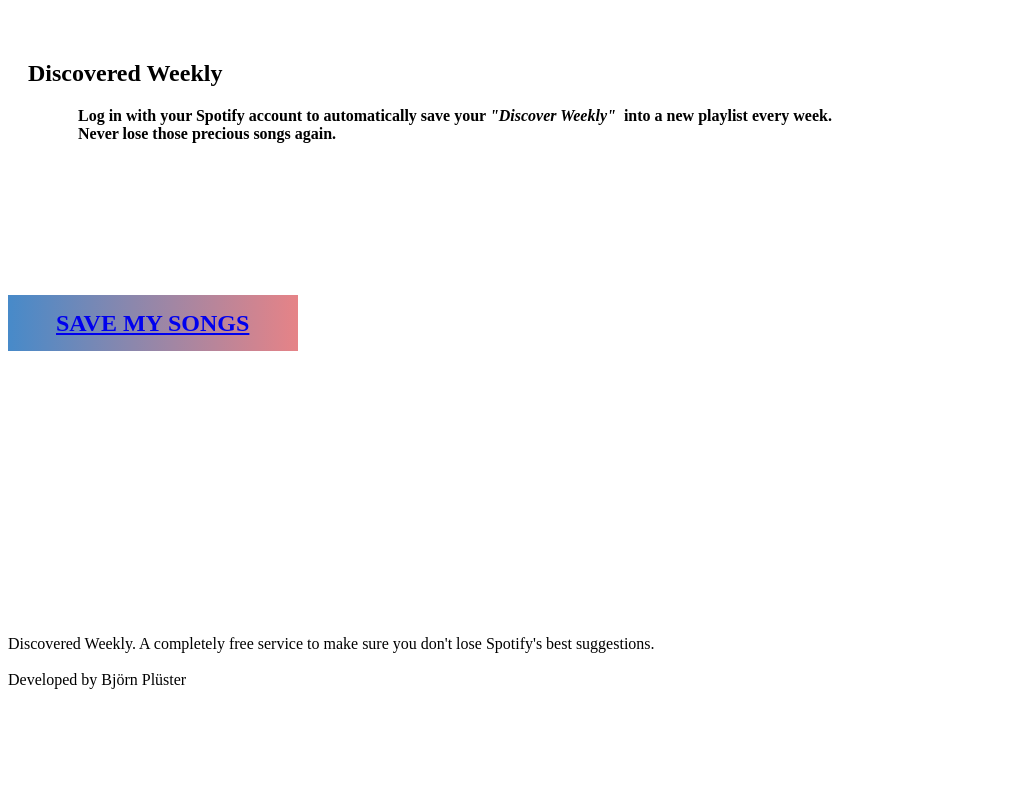
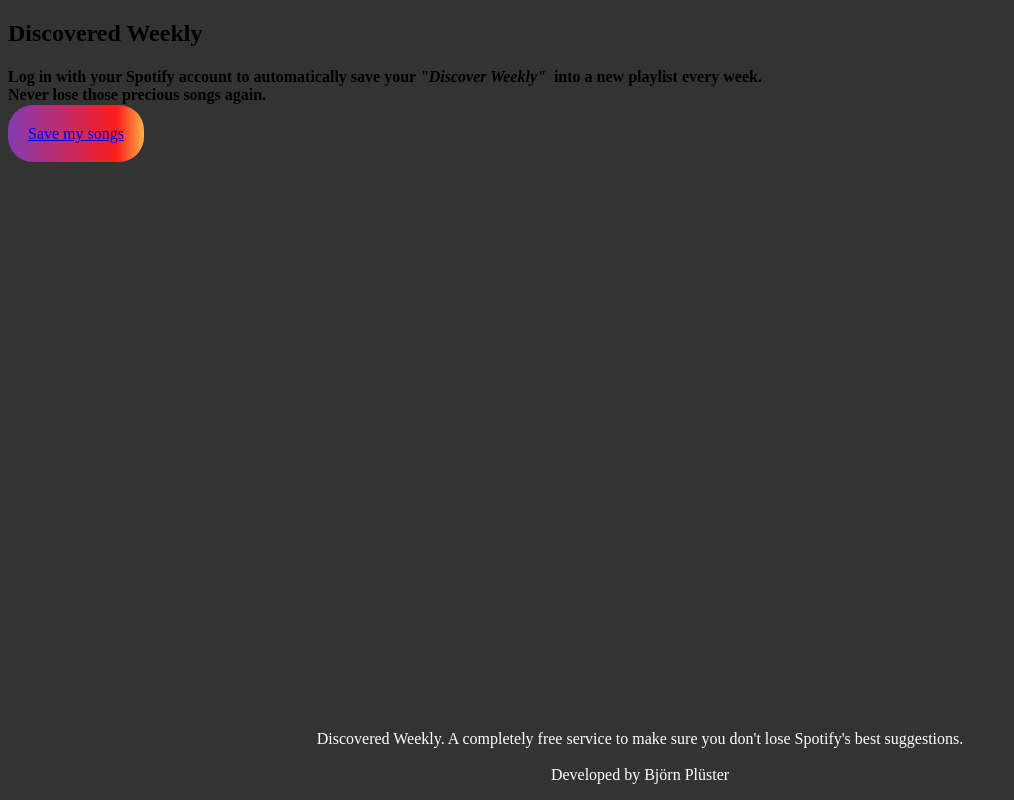
Before and after one commit to bjoernpl/DiscoveredWeekly, a Flask app: page / in a window 1280 px wide. Shown: the whole page, without its empty margins (0-1014 px from the left). Run offline with Flask 2, Linux system fonts and the light colour scheme; some libraries are stand-ins or nearby versions.

Commit message:
added style

```diff
--- a/main.py
+++ b/main.py
@@ -5,9 +5,14 @@
 app = Flask(__name__)
 
 @app.route("/")
-def hello_world():
+def main():
     name = os.environ.get("NAME", "World")
     return render_template("main.html")
 
+@app.route("/login")
+def login():
+    return "You are trying to log in!"
+
+
 if __name__ == "__main__":
     app.run(debug=True, host="0.0.0.0", port=int(os.environ.get("PORT", 8080)))
--- a/static/styles/main.css
+++ b/static/styles/main.css
@@ -1,36 +1,35 @@
-.u-section-1 .u-sheet-1 {
-  min-height: 250px;
+.footer {
+  position: fixed;
+  left: 0;
+  bottom: 0;
+  width: 100%;
+  color: white;
+  text-align: center;
 }
 
-.u-section-1 .u-text-1 {
-  margin: 60px 20px 0;
+.title {
+
 }
 
-.u-section-1 .u-text-2 {
-  margin: 20px 70px 60px;
+.subtitle {
+
 }
 
-@media (max-width: 1199px) {
-  .u-section-1 .u-text-1 {
-    margin-left: 0;
-    margin-right: 0;
-    font-weight: 400;
-  }
+.small_text {
 
-  .u-section-1 .u-text-2 {
-    margin-left: 0;
-    margin-right: 0;
-  }
-}.u-section-2 .u-sheet-1 {
-  min-height: 309px;
 }
 
-.u-section-2 .u-btn-1 {
-  background-image: linear-gradient(to right, #478ac9, #e68387);
-  border-style: none;
-  font-weight: 700;
-  text-transform: uppercase;
-  font-size: 1.5rem;
-  margin: 60px auto;
-  padding: 15px 49px 15px 48px;
+.gradient {
+  background: rgb(131,58,180);
+  background: linear-gradient(90deg, rgba(131,58,180,1) 0%, rgba(253,29,29,1) 80%, rgba(252,176,69,1) 100%);
 }
+
+
+.round_button {
+  border-radius: 25px;
+  padding: 20px;
+}
+
+.background {
+  background-color: rgb(51, 51, 51);
+}
--- a/templates/main.html
+++ b/templates/main.html
@@ -9,9 +9,6 @@
     <title>Startseite</title>
     <link rel="stylesheet" href="nicepage.css" media="screen">
 <link rel="stylesheet" href="{{ url_for('static',filename='styles/main.css') }}" media="screen">
-    <script class="u-script" type="text/javascript" src="jquery-1.9.1.min.js" defer=""></script>
-    <script class="u-script" type="text/javascript" src="nicepage.js" defer=""></script>
-    <meta name="generator" content="Nicepage 3.16.5, nicepage.com">
     <link id="u-theme-google-font" rel="stylesheet" href="https://fonts.googleapis.com/css?family=Roboto:100,100i,300,300i,400,400i,500,500i,700,700i,900,900i|Open+Sans:300,300i,400,400i,600,600i,700,700i,800,800i">
     <link id="u-page-google-font" rel="stylesheet" href="https://fonts.googleapis.com/css?family=Open+Sans:300,300i,400,400i,600,600i,700,700i,800,800i">
 
@@ -23,31 +20,31 @@
 		"name": "",
 		"url": "index.html"
 }</script>
-    <meta property="og:title" content="Startseite">
+    <meta property="og:title" content="Discovered Weekly">
     <meta property="og:type" content="website">
     <meta name="theme-color" content="#478ac9">
     <link rel="canonical" href="index.html">
     <meta property="og:url" content="index.html">
   </head>
-  <body class="u-body">
-    <section class="u-align-center u-clearfix u-section-1" id="sec-b8da">
-      <div class="u-clearfix u-sheet u-sheet-1">
-        <h1 class="u-custom-font u-font-open-sans u-text u-text-1">Discovered Weekly</h1>
-        <h4 class="u-text u-text-2">Log in with your Spotify account to automatically save your <span style="font-style: italic;">"Discover Weekly"&nbsp;<span style="font-style: normal;"> into a new playlist every week.</span>
+  <body class="background">
+    <section>
+      <div>
+        <h1 class="title">Discovered Weekly</h1>
+        <h4 class="subtitle">Log in with your Spotify account to automatically save your <span style="font-style: italic;">"Discover Weekly"&nbsp;<span style="font-style: normal;"> into a new playlist every week.</span>
           </span>
           <br>Never lose those precious songs again.<br>
         </h4>
       </div>
     </section>
-    <section class="u-clearfix u-section-2" id="sec-982c">
-      <div class="u-clearfix u-sheet u-valign-middle u-sheet-1">
-        <a href="https://nicepage.com/k/flask-html-templates" class="u-btn u-btn-round u-button-style u-gradient u-none u-radius-50 u-text-body-alt-color u-btn-1">Save my songs</a>
+    <section class="section" id="sec-982c">
+      <div>
+        <a href="{{url_for('login')}}" class="round_button gradient">Save my songs</a>
       </div>
     </section>
 
 
-    <footer class="u-align-center u-clearfix u-footer u-grey-80 u-footer" id="sec-cbbe"><div class="u-clearfix u-sheet u-sheet-1">
-        <p class="u-small-text u-text u-text-variant u-text-1">Discovered Weekly. A completely free service to make sure you don't lose Spotify's best suggestions.<br>
+    <footer class="footer"><div class="u-clearfix u-sheet u-sheet-1">
+        <p class="small_text">Discovered Weekly. A completely free service to make sure you don't lose Spotify's best suggestions.<br>
           <br>Developed by Björn Plüster
         </p>
       </div></footer>
```
